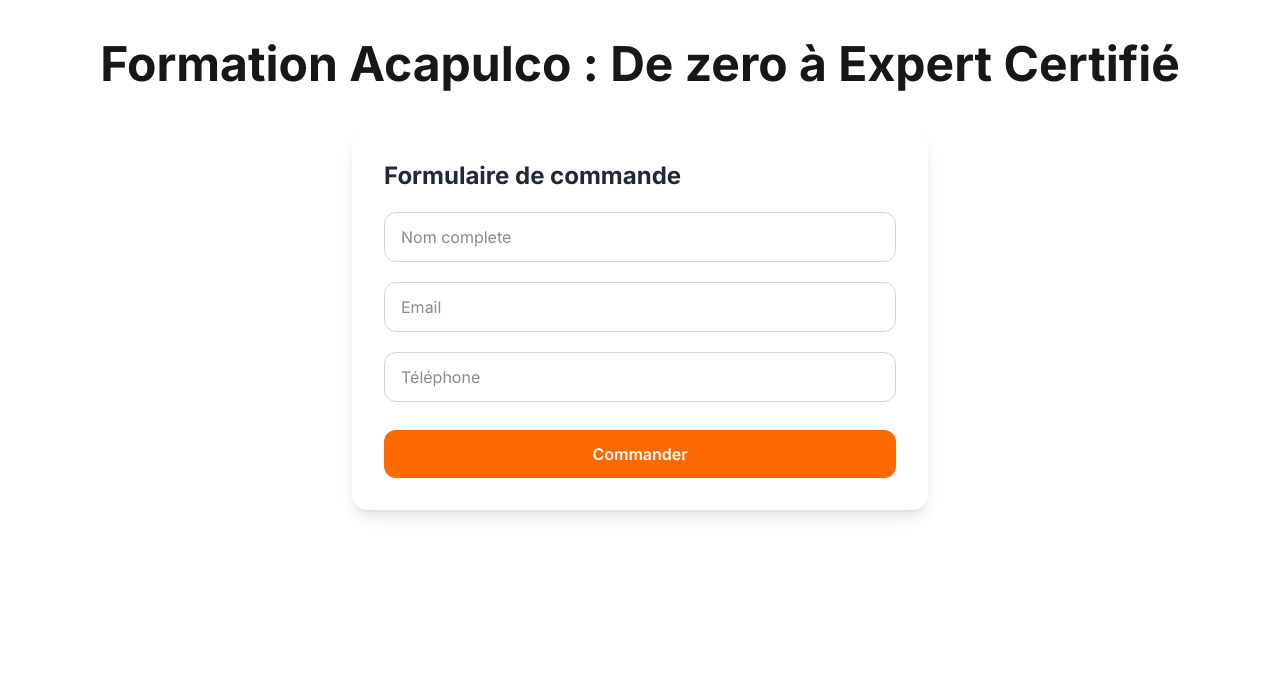
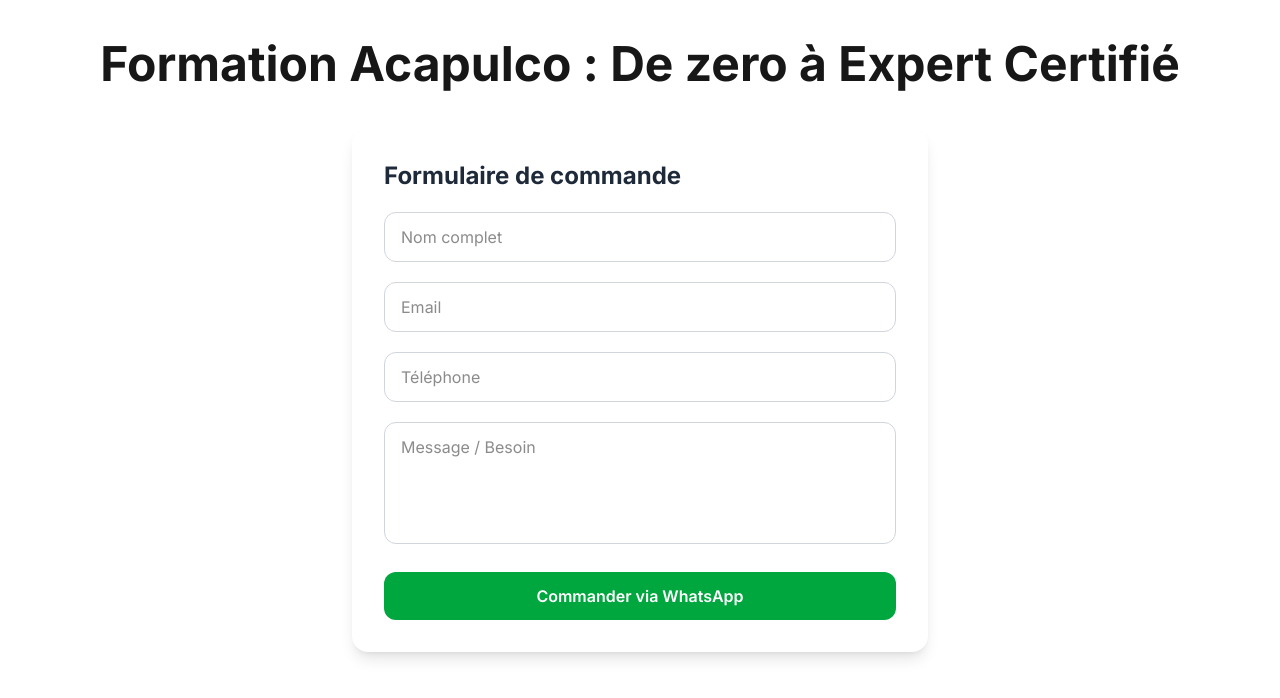
Before and after one commit to Elhadji8-cyber/new_frontend8, a Next.js app: page /courses/commande/1 in a window 1280 px wide. Shown: the top 698 px of the page. Built offline with nearby package versions, Linux system fonts and the light colour scheme.

Commit message:
Changement des fichier formulair pour intégre des api whatsaap pour la configuration des commande

```diff
--- a/app/courses/CourseCard.tsx
+++ b/app/courses/CourseCard.tsx
@@ -25,7 +25,7 @@
     </div>
 
     {/* Contenu textuel */}
-    <div className="p-2 flex flex-col flex-grow">
+    <div className="p-2 flex flex-col grow">
       <h3 className="text-black text-lg font-bold leading-tight">{course.title}</h3>
 
       <hr className="my-2 border-neutral-300" />
--- a/app/courses/commande/FormulairDeCommande.tsx
+++ b/app/courses/commande/FormulairDeCommande.tsx
@@ -1,130 +1,134 @@
-"use client"
-import {useState} from "react";
+"use client";
+import { useState } from "react";
+
 type Props = {
   formationId: number;
   formationName: string;
 };
-export const FormulairDeCommande = function({formationId, formationName}: Props){
+
+export const FormulairDeCommande = function ({
+  formationId,
+  formationName,
+}: Props) {
   const [form, setForm] = useState({
-      "name": "",
-      "email": "",
-      "phone": "",
+    name: "",
+    email: "",
+    phone: "",
+    besoin: "",
   });
+
   const [loading, setLoading] = useState(false);
-    const [success, setSuccess] = useState(false);
-    const [error, setError] = useState("");
 
-    //handle change
-    const handleChange = function(e: React.ChangeEvent<HTMLInputElement | HTMLTextAreaElement>){
-        const {name, value} = e.target
-              setForm(prev => ({...prev, [name]: value}));
+  const handleChange = (
+    e: React.ChangeEvent<HTMLInputElement | HTMLTextAreaElement>
+  ) => {
+    const { name, value } = e.target;
+    setForm((prev) => ({ ...prev, [name]: value }));
   };
-    //handle submit
-    const handleSubmit = async function(e: React.FormEvent<HTMLFormElement>){
+
+  const handleSubmit = (e: React.FormEvent<HTMLFormElement>) => {
     e.preventDefault();
     setLoading(true);
-        setError("");
-        setSuccess(false);
-        console.log("Données envoyées :", {
-        type: "commande",
-        formationId,
-        ...form,
+//-----------configuration de whatsapp api pour les commande de formation--------------
+      const message = `
+     🟢 *Nouvelle commande de formation*
+
+     👤 Nom : ${form.name}
+    📧 Email : ${form.email}
+    📞 Téléphone : ${form.phone}
+
+   🎓 Formation :
+    ${formationName}
+
+   📝 Message / Besoin :
+      ${form.besoin || "Non précisé"}
+    `;
+
+    const WHATSAPP_NUMBER = "221770862226"; // le numéro du receveur
+    const whatsappUrl = `https://wa.me/${WHATSAPP_NUMBER}?text=${encodeURIComponent(
+      message
+    )}`;
+
+    window.open(whatsappUrl, "_blank");
+
+    setLoading(false);
+    setForm({
+      name: "",
+      email: "",
+      phone: "",
+      besoin: "",
     });
-       try {
-        //teste de voire affiche des donnée
-        const  res = await fetch(
-            `${process.env.NEXT_PUBLIC_API_URL}/api/requests`,
-            {
-                method: "POST",
-                headers: {"content-type": "application/json"},
-                body: JSON.stringify({
-                    type: "courses",
-                    formationId,
-                    formationName: formationName,
-                    ...form,
-                })
-            }
-        );
-           const data = await res.json();
-        if(!res.ok || !data.success) throw new Error(data.message ||"Une erreur est survenue");
-         setSuccess(true);
-         setForm({name:"", email:"", phone:""});
-        }catch(err){
-            setError("Une message d'erreur est survenue. Réssayez",);
-        }finally{
-           setLoading(false);
-        }
-        console.log({
-            ...form,
-            formationId,
-        });
-    }
+  };
 
+  return (
+    <section className="w-full flex justify-center px-4 py-10">
+      <form
+        onSubmit={handleSubmit}
+        className="w-full max-w-xl bg-white rounded-2xl shadow-lg p-6 md:p-8 flex flex-col gap-5"
+      >
+        <h2 className="text-xl md:text-2xl font-bold text-gray-800">
+          Formulaire de commande
+        </h2>
 
-    return(
-        <section className="w-full flex justify-center px-4 py-10">
-            <form action="" onSubmit={handleSubmit}
-              className="
-               w-full max-w-xl
-              bg-white
-               rounded-2xl
-               shadow-lg
-               p-6 md:p-8
-               flex flex-col gap-5"
-               >
-                <h2 className="text-xl md:text-2xl font-bold text-gray-800">Formulaire de commande</h2>
-                {/**nom */}
-                <input type="text" name="name" placeholder="Nom complete" value={form.name} onChange={handleChange} required
-                     className="
-                     w-full
-                     px-4 py-3
-                     rounded-xl
-                     border border-gray-300
-                     focus:outline-none
-                      focus:ring-2 focus:ring-orange-500
-                      transition"
+        <input
+          type="text"
+          name="name"
+          placeholder="Nom complet"
+          value={form.name}
+          onChange={handleChange}
+          required
+          className="w-full px-4 py-3 rounded-xl border border-gray-300"
         />
-                {/**email */}
-                <input type="email" name="email" placeholder="Email" value={form.email} onChange={handleChange} required
-                    className="
-                     w-full
-                     px-4 py-3
-                     rounded-xl
-                     border border-gray-300
-                     focus:outline-none
-                      focus:ring-2 focus:ring-orange-500
-                      transition"
+
+        <input
+          type="email"
+          name="email"
+          placeholder="Email"
+          value={form.email}
+          onChange={handleChange}
+          required
+          className="w-full px-4 py-3 rounded-xl border border-gray-300"
         />
-                {/**phone */}
-                <input type="text" name="phone" placeholder="Téléphone" value={form.phone} onChange={handleChange} required
-                     className="
-                     w-full
-                     px-4 py-3
-                     rounded-xl
-                     border border-gray-300
-                     focus:outline-none
-                     focus:ring-2 focus:ring-orange-500
-                     transition"
+
+        <input
+          type="text"
+          name="phone"
+          placeholder="Téléphone"
+          value={form.phone}
+          onChange={handleChange}
+          required
+          className="w-full px-4 py-3 rounded-xl border border-gray-300"
         />
-                {/*------------button commande et envoi------------*/}
-                <button type={"submit"} disabled={loading}
+
+        <textarea
+          name="besoin"
+          placeholder="Message / Besoin"
+          value={form.besoin}
+          onChange={handleChange}
+          rows={4}
+          className="w-full px-4 py-3 rounded-xl border border-gray-300 resize-none"
+        />
+
+        <button
+          type="submit"
+          disabled={loading}
           className="
             mt-2
             w-full
-                  bg-orange-500
-                  hover:bg-orange-600
+            bg-green-600
+            hover:bg-green-700
             text-white
             font-semibold
             py-3
             rounded-xl
-                   transition"
+            transition
+          "
         >
-                    {loading ? "Envoi..." : "Commander"}
+          {loading ? "Ouverture WhatsApp..." : "Commander via WhatsApp"}
         </button>
-                {/*message*/}
-                {success && <p className="text-green-600">✅ Demande envoyée</p>}
       </form>
     </section>
-    )
-}
-export default FormulairDeCommande
+  );
+};
+
+export default FormulairDeCommande;
--- a/app/logiciel/commende/FormulaireLg.tsx
+++ b/app/logiciel/commende/FormulaireLg.tsx
@@ -1,145 +1,159 @@
-"use client"
+"use client";
 import { useState } from "react";
+
 type Props = {
   logicielId: number;
   hasMultipleFormations?: boolean;
   formation?: string[];
-}
-export const FormulaireLg = function({logicielId, hasMultipleFormations, formation = []}: Props){
+};
+
+export const FormulaireLg = function ({
+  logicielId,
+  hasMultipleFormations,
+  formation = [],
+}: Props) {
   const showSelect = hasMultipleFormations === true;
+
   const [form, setForm] = useState({
-        name:"",
-        email:"",
-        phone:"",
-        besoin:"",
-        formation:"",
+    name: "",
+    email: "",
+    phone: "",
+    besoin: "",
+    formation: "",
   });
+
   const [loading, setLoading] = useState(false);
-    const [success, setSuccess] = useState(false);
-    const [error, setError] = useState("")
-    const handleChange = function(e: React.ChangeEvent<HTMLInputElement | HTMLTextAreaElement | HTMLSelectElement>){
-        const {name, value} = e.target;
-        setForm(prev => ({...prev, [name]: value}))
-    }
-    const handleSubmit = async function(e:React.FormEvent<HTMLFormElement>){
-        //envoi vers le backend
+
+  const handleChange = (
+    e: React.ChangeEvent<
+      HTMLInputElement | HTMLTextAreaElement | HTMLSelectElement
+    >
+  ) => {
+    const { name, value } = e.target;
+    setForm((prev) => ({ ...prev, [name]: value }));
+  };
+
+  const handleSubmit = (e: React.FormEvent<HTMLFormElement>) => {
     e.preventDefault();
     setLoading(true);
-        setError("");
-        setSuccess(false);
 
-        const formationFinale = showSelect ? form.formation : "Nom de formation"
+    const formationFinale = showSelect
+      ? form.formation
+      : "Demande logiciel";
 
-        try{
-            const reponse = await fetch(
-                `${process.env.NEXT_PUBLIC_API_URL}/api/requests`,
-                {
-                    method: "POST",
-                    headers:{"content-type": "application/json"},
-                    body: JSON.stringify({
-                        type: "logiciel",
-                        referenceId: logicielId,
-                        ...form,
-                        formationName: formationFinale,
-                    })
-                }
-            );
-              const data = await reponse.json();
-             console.log(data)
+    const message = `
+    🟢 *Nouvelle demande logiciel*
 
-            if(!reponse.ok) throw new Error("Une message d'erreur est survenue. Réssaayez");
-            setSuccess(true);
-            setForm({name: "", email: "", phone: "", formation: "", besoin: ""});
-            }catch(err){
-                setError("Une messgae est survenue. Réssayez");
-            }finally {
+   👤 Nom : ${form.name}
+   📧 Email : ${form.email}
+   📞 Téléphone : ${form.phone}
+   💻 Formation : ${formationFinale}
+
+   📝 Besoin :
+    ${form.besoin}
+    `;
+
+    const WHATSAPP_NUMBER = "221770862226"; // ← ton numéro WhatsApp
+    const whatsappUrl = `https://wa.me/${WHATSAPP_NUMBER}?text=${encodeURIComponent(
+      message
+    )}`;
+
+    window.open(whatsappUrl, "_blank");
+
     setLoading(false);
-            }
+    setForm({
+      name: "",
+      email: "",
+      phone: "",
+      besoin: "",
+      formation: "",
+    });
   };
-     return(
+
+  return (
     <section className="w-full flex justify-center px-4 py-10">
-          <form action="" onSubmit={handleSubmit}
+      <form
+        onSubmit={handleSubmit}
         className="
           w-full max-w-xl
           bg-white
           rounded-2xl
           shadow-lg
           p-6 md:p-8
-           flex flex-col gap-5"
+          flex flex-col gap-5
+        "
       >
-            {showSelect &&(
-              <select name="formation"
-              value={form.formation} onChange={handleChange} required
-              className="py-3 border-2 px-1 rounded-xl border-gray-300 text-2xl md:text-3xl lg:text-2xl font-semibold"
+        {showSelect && (
+          <select
+            name="formation"
+            value={form.formation}
+            onChange={handleChange}
+            required
+            className="py-3 border-2 px-2 rounded-xl border-gray-300 font-semibold"
           >
-                <option value="formation"
-                className="text-2xl md:text-3xl lg:text-2xl font-semibold"
-                >Choisir Une formation</option>
-                {/**mapping tout les formation qui se trouve dans logicielformation.ts */}
-                {formation.map((f)=> (
+            <option value="">Choisir une formation</option>
+            {formation.map((f) => (
               <option key={f} value={f}>
                 {f}
               </option>
             ))}
           </select>
         )}
-          <input name="name" placeholder="Nom" value={form.name} onChange={handleChange} required
-          className="
-          w-full
-          px-4 py-3
-          rounded-xl
-          border border-gray-300
-          focus:outline-none
-          focus:ring-2 focus:ring-orange-500
-          transition
-          "/>
-           <input name="email" placeholder="Email"  value={form.email} onChange={handleChange} required
-           className="
-           w-full
-           px-4 py-3
-           rounded-xl
-           border border-gray-300
-           focus:outline-none
-           focus:ring-2 focus:ring-orange-500
-           transition"
+
+        <input
+          name="name"
+          placeholder="Nom"
+          value={form.name}
+          onChange={handleChange}
+          required
+          className="px-4 py-3 rounded-xl border border-gray-300"
         />
-           <input name="phone" placeholder="Téléphone" value={form.phone}  onChange={handleChange} required
-           className="
-           w-full
-           px-4 py-3
-           rounded-xl
-           border border-gray-300
-           focus:outline-none
-           focus:ring-2 focus:ring-orange-500
-           transition"
+
+        <input
+          name="email"
+          placeholder="Email"
+          value={form.email}
+          onChange={handleChange}
+          required
+          className="px-4 py-3 rounded-xl border border-gray-300"
         />
-            <textarea name="besoin" placeholder="Besoin" value={form.besoin} onChange={handleChange} required
-              className="
-             w-full
-             px-4 py-3
-             rounded-xl
-             border border-gray-300
-             resize-none
-             focus:outline-none
-             focus:ring-2 focus:ring-orange-500
-             transition "
+
+        <input
+          name="phone"
+          placeholder="Téléphone"
+          value={form.phone}
+          onChange={handleChange}
+          required
+          className="px-4 py-3 rounded-xl border border-gray-300"
         />
+
+        <textarea
+          name="besoin"
+          placeholder="Décrivez votre besoin"
+          value={form.besoin}
+          onChange={handleChange}
+          required
+          className="px-4 py-3 rounded-xl border border-gray-300 resize-none"
+        />
+
         <button
           type="submit"
           disabled={loading}
           className="
             mt-2
             w-full
-            bg-orange-500
-            hover:bg-orange-600
+            bg-green-600
+            hover:bg-green-700
             text-white
             font-semibold
             py-3
             rounded-xl
-            transition"
-             >Envoyer</button>
-             {success && <p className="text-green-600">✅ Demande envoyée</p>}
-             {error && <p className="text-red-600">❌ {error}</p>}
+            transition
+          "
+        >
+          {loading ? "Ouverture WhatsApp..." : "Envoyer sur WhatsApp"}
+        </button>
       </form>
     </section>
-     )}
+  );
+};
--- a/app/parcour/demande/FormulaireSection.tsx
+++ b/app/parcour/demande/FormulaireSection.tsx
@@ -1,137 +1,120 @@
-"use client"
-import { useState } from "react"
+"use client";
+import { useState } from "react";
 
-export const FormulaireSection =  function({parcoursId} : {parcoursId:number}){
+type Props = {
+  formationId: number;
+  formationName: string;
+};
+
+export const FormulairDeCommande = ({ formationId, formationName }: Props) => {
   const [form, setForm] = useState({
     name: "",
     email: "",
     phone: "",
-    niveau: "",
-    motivation: "",
+    besoin: "",
   });
+
   const [loading, setLoading] = useState(false);
   const [success, setSuccess] = useState(false);
-    const [error, setError] = useState("");
-   function handleChange(e: React.ChangeEvent<HTMLInputElement | HTMLTextAreaElement | HTMLSelectElement>){
-          const {name, value} = e.target;
-          setForm(prev => ({...prev, [name]: value}));
-    }
-    const handleSubmit = async function(e: React.FormEvent){
+
+  const WHATSAPP_NUMBER = "221770862226"; // 🔁 remplace si besoin
+
+  const handleChange = (
+    e: React.ChangeEvent<HTMLInputElement | HTMLTextAreaElement>
+  ) => {
+    const { name, value } = e.target;
+    setForm((prev) => ({ ...prev, [name]: value }));
+  };
+
+  const handleSubmit = (e: React.FormEvent<HTMLFormElement>) => {
     e.preventDefault();
     setLoading(true);
-        setError("");
-        setSuccess(false);
-        try{
-            const resp = await fetch(
-                `${process.env.NEXT_PUBLIC_API_URL}/api/requests`,
-                {
-                    method: "POST",
-                    headers: {"content-type": "application/json"},
-                    body: JSON.stringify({
-                        type: "parcours",
-                        formationName: parcoursId,
-                        ...form,
-                    }),
-                }
-            );
-            const data = await resp.json();
-            console.log(data)
-            if(!resp.ok) throw new Error("Erreur lors de l'envoi de la demande");
+//-------configuration api de" commande whatsaap
+    const message = `
+     📩 *Nouvelle commande formation*
+     ━━━━━━━━━━━━━━━━━━
+    👤 Nom: ${form.name}
+    📧 Email: ${form.email}
+    📞 Téléphone: ${form.phone}
+   🎓 Formation: ${formationName}
+   📝 Message: ${form.besoin || "—"}
+    ━━━━━━━━━━━━━━━━━━
+    `;
+
+    const whatsappUrl = `https://wa.me/${WHATSAPP_NUMBER}?text=${encodeURIComponent(
+      message
+    )}`;
+
+    window.open(whatsappUrl, "_blank");
+
+    setLoading(false);
     setSuccess(true);
-            setForm({name: "", email:"", phone:"", niveau:"", motivation:""})
-        }catch(err){
-            setError("Une erreur est survenue. Réssayez");
-        }finally{
-            setLoading(false);
-        }
-    }
-    return(
+    setForm({ name: "", email: "", phone: "", besoin: "" });
+  };
+
+  return (
     <section className="w-full flex justify-center px-4 py-10">
-           <form onSubmit={handleSubmit}
-              className="
-             w-full max-w-xl
-             bg-white
-              rounded-2xl
-             shadow-lg
-              p-6 md:p-8
-             flex flex-col gap-5"
+      <form
+        onSubmit={handleSubmit}
+        className="w-full max-w-xl bg-white rounded-2xl shadow-lg p-6 md:p-8 flex flex-col gap-5"
       >
-            <h1 className="text-xl md:text-2xl font-bold text-gray-800">Inscription au parcours formation</h1>
-            <input placeholder="Nom" name={"name"} onChange={handleChange} value={form.name} required
-            className="
-            w-full
-            px-4 py-3
-            rounded-xl
-            border border-gray-300
-            focus:outline-none
-            focus:ring-2 focus:ring-orange-500
-            transition"
-            />
-             <input placeholder="Email" name={"email"} onChange={handleChange} value={form.email} required
-             className="
-             w-full
-             px-4 py-3
-             rounded-xl
-             border border-gray-300
-             focus:outline-none
-             focus:ring-2 focus:ring-orange-500
-             transition"/>
-             <input placeholder="Numéro de téléphone" type="phone" name={"phone"} onChange={handleChange} value={form.phone} required
-             className="
-             w-full
-             px-4 py-3
-             rounded-xl
-             border border-gray-300
-             focus:outline-none
-             focus:ring-2 focus:ring-orange-500
-             transition"/>
-            <select
-            name="niveau"
-            value={form.niveau}
+        <h2 className="text-xl md:text-2xl font-bold text-gray-800">
+          Formulaire de commande
+        </h2>
+
+        <input
+          type="text"
+          name="name"
+          placeholder="Nom complet"
+          value={form.name}
           onChange={handleChange}
           required
-            className="
-            w-full
-            px-4 py-3
-            rounded-xl
-            border border-gray-300
-            bg-white
-            focus:outline-none
-            focus:ring-2 focus:ring-orange-500
-            transition">
-              <option>Débutant</option>
-              <option>Intermédiaire</option>
-               <option>Avancé</option>
-               </select>
-                <textarea placeholder="Pourquoi souhaitez-vous rejoindre ce parcours ?"
-                name="motivation"
-                value={form.motivation}
+          className="w-full px-4 py-3 rounded-xl border border-gray-300 focus:ring-2 focus:ring-orange-500"
+        />
+
+        <input
+          type="email"
+          name="email"
+          placeholder="Email"
+          value={form.email}
           onChange={handleChange}
           required
-                className="
-                 w-full
-                 px-4 py-3
-                 rounded-xl
-                 border border-gray-300
-                 resize-none
-                 focus:outline-none
-                 focus:ring-2 focus:ring-orange-500
-                 transition"/>
-              <button type={"submit"} disabled={loading}
-              className="
-               mt-2
-              w-full
-              bg-orange-500
-              hover:bg-orange-600
-              text-white
-              font-semibold
-              py-3
-              rounded-xl
-             transition "
-             >S’inscrire</button>
-             {success && <p className="text-green-600">✅ Demande envoyée</p>}
-             {error && <p className="text-red-600">❌ {error}</p>}
+          className="w-full px-4 py-3 rounded-xl border border-gray-300 focus:ring-2 focus:ring-orange-500"
+        />
+
+        <input
+          type="text"
+          name="phone"
+          placeholder="Téléphone"
+          value={form.phone}
+          onChange={handleChange}
+          required
+          className="w-full px-4 py-3 rounded-xl border border-gray-300 focus:ring-2 focus:ring-orange-500"
+        />
+
+        <textarea
+          name="besoin"
+          placeholder="Message / Besoin"
+          value={form.besoin}
+          onChange={handleChange}
+          rows={4}
+          className="w-full px-4 py-3 rounded-xl border border-gray-300 focus:ring-2 focus:ring-orange-500"
+        />
+
+        <button
+          type="submit"
+          disabled={loading}
+          className="mt-2 w-full bg-orange-500 hover:bg-orange-600 text-white font-semibold py-3 rounded-xl"
+        >
+          {loading ? "Ouverture WhatsApp..." : "Commander via WhatsApp"}
+        </button>
+
+        {success && (
+          <p className="text-green-600 text-center">
+            ✅ WhatsApp ouvert avec succès
+          </p>
+        )}
       </form>
     </section>
-    )
-}
+  );
+};
--- a/app/parcour/demande/[id]/page.tsx
+++ b/app/parcour/demande/[id]/page.tsx
@@ -1,5 +1,5 @@
 import CardItems from "../../Donnee"
-import {FormulaireSection} from "../FormulaireSection"
+import {FormulairDeCommande} from "../FormulaireSection"
 
 export default async function App({params}: {params: Promise<{id: string}>}){
     const {id} = await params;
@@ -10,7 +10,7 @@
       return(
         <section className="w-full flex flex-col  justify-center items-center px-4 py-10">
           <h1 className="text-2xl md:text-4xl lg:text-5xl font-bold">{items.title}</h1>
-          <FormulaireSection parcoursId={parcoursId}/>
+          <FormulairDeCommande formationId={parcoursId} formationName={items.title} />
         </section>
       )
 }
--- a/package.json
+++ b/package.json
@@ -9,6 +9,7 @@
     "lint": "eslint"
   },
   "dependencies": {
+    "@emailjs/browser": "^4.4.1",
     "framer-motion": "^12.26.2",
     "lucide-react": "^0.562.0",
     "next": "^16.1.4",
```
Also changed, not shown: 1 other file (tests, documents, lock files or other folders). Lines whose indentation alone changed are shown as unchanged.
